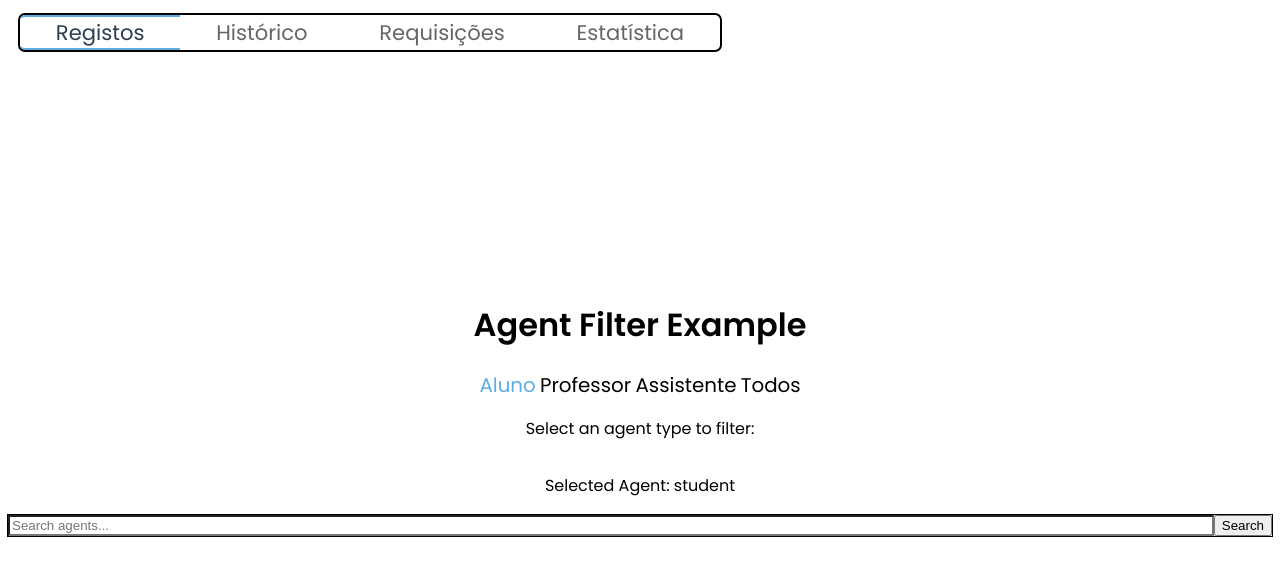
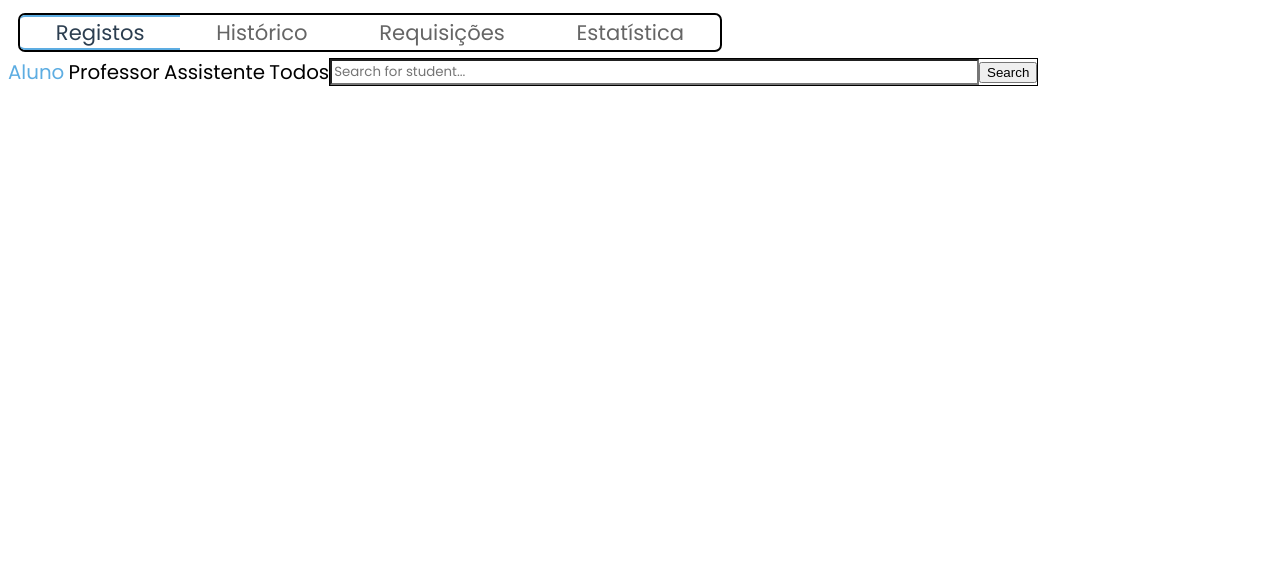
Before and after one commit to dvalnn/library-hub-svelte, a SvelteKit app in the folder frontend/: page /records in a window 1280 px wide. Shown: the top 576 px of the page. Built offline with nearby package versions, Linux system fonts and the light colour scheme.

Commit message:
Search bar component with prototype styles. Working on front page layout

```diff
--- /dev/null
+++ b/frontend/src/lib/SearchBar.svelte
@@ -0,0 +1,46 @@
+<script lang="ts">
+    let userInput = $state("");
+    const {
+        handleSearch,
+        placeholder,
+    }: {
+        handleSearch: (input: string) => void;
+        placeholder: string;
+    } = $props();
+</script>
+
+<form
+	class="flex items-center w-3/4 border border-blue-500 rounded-lg overflow-hidden bg-white shadow-sm"
+	onsubmit={() => {
+		handleSearch(userInput);
+		userInput = "";
+	}}
+>
+	<input
+		type="text"
+		bind:value={userInput}
+		class="flex-1 px-4 py-3 text-lg bg-transparent outline-none text-gray-800 placeholder-gray-400"
+		{placeholder}
+	/>
+
+	<button
+		type="submit"
+		class="px-6 py-3 bg-blue-600 hover:bg-blue-700 text-white text-sm font-semibold transition"
+	>
+		Search
+	</button>
+</form>
+
+<style>
+    form {
+        transition: box-shadow 0.3s ease;
+    }
+
+    form:hover {
+        box-shadow: 0 2px 10px rgba(0, 0, 0, 0.1);
+    }
+
+    input {
+        font-family: "Poppins", sans-serif;
+    }
+</style>
--- a/frontend/src/routes/+layout.svelte
+++ b/frontend/src/routes/+layout.svelte
@@ -18,15 +18,9 @@
 </script>
 
 <div class="min-h-screen flex flex-col bg-gray-50 font-inter text-gray-900">
-	<!-- Top Navigation Bar -->
-	<header
-		class="fixed top-0 left-0 right-0 z-10 bg-white shadow-md h-16 flex items-center justify-center px-4"
-	>
-		<TabsRadio bind:selected={activeTab} />
-	</header>
-
+	<TabsRadio bind:selected={activeTab} />
 	<!-- Main content area -->
-	<main class="flex-1 pt-20 px-4 sm:px-6 md:px-8 bg-gray-50">
+	<main class="flex-1  pt-20 sm:px-6 md:px-8 bg-gray-50">
 		{@render children()}
 	</main>
 </div>
--- a/frontend/src/routes/records/+page.svelte
+++ b/frontend/src/routes/records/+page.svelte
@@ -1,22 +1,30 @@
 <script>
-    import AgentFilterRadio from "./AgentFilterRadio.svelte";
-    import SearchBar from "./SearchBar.svelte";
+	import AgentFilterRadio from "./AgentFilterRadio.svelte";
+	import SearchBar from "$lib/SearchBar.svelte";
 
-    let selected = $state("student");
+	let selected = $state("student");
+	let searchInput = $state("");
+	const handleSearch = (input) => {
+		searchInput = input;
+	};
+	$effect(() => {
+		console.log(`Searching for: ${searchInput} in ${selected}`);
+	});
 </script>
 
-<div class="flex flex-col items-center justify-center min-h-screen bg-gray-50">
-    <h1 class="text-2xl font-bold mb-4">Agent Filter Example</h1>
-    <AgentFilterRadio bind:selected />
-    <p class="mt-4 text-gray-600">Select an agent type to filter:</p>
-    <div class="mt-2">
-        <p class="text-gray-800">
-            Selected Agent: {selected}
-        </p>
-    </div>
+<!-- Container below the tabs bar -->
+<div class="flex flex-col gap-6">
+	<!-- Radio + Search Row -->
+	<div class="flex flex-row items-center justify-between gap-6 w-full">
+		<!-- Left: Radio Buttons -->
+		<AgentFilterRadio bind:selected />
 
-    <SearchBar
-        handleSearch={(input) => console.log("Searching for:", input)}
-        placeholder="Search agents..."
-    />
+		<!-- Right: Search Bar -->
+		<div class="flex-1 max-w-4xl">
+			<SearchBar
+				{handleSearch}
+				placeholder={`Search for ${selected}...`}
+			/>
+		</div>
+	</div>
 </div>
--- a/frontend/src/routes/records/SearchBar.svelte
+++ /dev/null
@@ -1,32 +0,0 @@
-<script lang="ts">
-    let userInput = $state("");
-    const {
-        handleSearch,
-        placeholder,
-    }: {
-        handleSearch: (input: string) => void;
-        placeholder: string;
-    } = $props();
-</script>
-
-<form
-    class="flex items-center gap-3 w-full max-w-xl px-4 py-2 bg-white border border-gray-300 rounded-md shadow-sm focus-within:ring-2 focus-within:ring-blue-400"
-    onsubmit={() => {
-        handleSearch(userInput);
-        userInput = ""; // Clear input after search
-    }}
->
-    <input
-        type="text"
-        bind:value={userInput}
-        class="flex-1 bg-transparent outline-none text-gray-800 placeholder-gray-400"
-        {placeholder}
-    />
-
-    <button
-        type="submit"
-        class="text-sm text-white bg-blue-600 hover:bg-blue-700 px-4 py-1.5 rounded-md transition"
-    >
-        Search
-    </button>
-</form>
```
